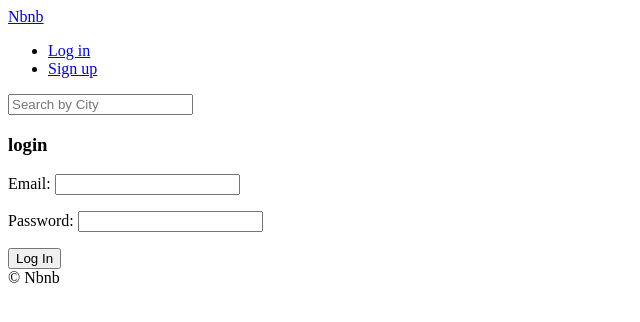
After one commit to Jamie-Cheon/airbnb-clone, a Django app: page /users/login in a window 1280 px wide. The commit adds this page. Shown: the top 322 px of the page, without its empty margins (0-640 px from the left). Run offline with Django 3.2, Linux system fonts and the light colour scheme.

Commit message:
finishing signup/login view

```diff
--- a/config/urls.py
+++ b/config/urls.py
@@ -21,6 +21,7 @@ from django.conf.urls.static import static
 urlpatterns = [
     path("", include("core.urls", namespace="core")),
     path("rooms/", include("rooms.urls", namespace="rooms")),
+    path("users/", include("users.urls", namespace="users")),
     path('admin/', admin.site.urls),
 ]
 
--- a/templates/partials/nav.html
+++ b/templates/partials/nav.html
@@ -1,4 +1,9 @@
 <a href="{% url "core:home" %}">Nbnb</a>
 <ul>
-    <li><a href="#">Login</a></li>
+    {% if user.is_authenticated %}
+        <li><a href="{% url "users:logout" %}">Log out</a></li>
+    {% else %}
+        <li><a href="{% url "users:login" %}">Log in</a></li>
+        <li><a href="{% url "users:signup" %}">Sign up</a></li>
+    {% endif %}
 </ul>
--- /dev/null
+++ b/templates/users/login.html
@@ -0,0 +1,13 @@
+{% extends "base.html" %}
+{% block page_name %}
+    Log In
+{% endblock page_name %}
+
+{% block content %}
+    <h3>login</h3>
+    <form method="post" action="{% url "users:login" %}">
+        {% csrf_token %}
+        {{ form.as_p }}
+        <button>Log In</button>
+    </form>
+{% endblock %}
--- /dev/null
+++ b/users/forms.py
@@ -0,0 +1,50 @@
+from django import forms
+from . import models
+
+
+class SignUpForm(forms.ModelForm):
+    password = forms.CharField(widget=forms.PasswordInput)
+    password1 = forms.CharField(widget=forms.PasswordInput, label="Confirm Password")
+
+    class Meta:
+        model = models.User
+        fields = ("first_name", "last_name", "email", "password", "password1")
+
+    def clean_email(self):
+        email = self.cleaned_data.get("email")
+        if models.User.objects.filter(email=email).exists():
+            raise forms.ValidationError("This email is already exist.")
+        else:
+            return email
+
+    def clean_password1(self):
+        password = self.cleaned_data.get("password")
+        password1 = self.cleaned_data.get("password1")
+
+        if password != password1:
+            raise forms.ValidationError("Not matching password.")
+        else:
+            return password
+
+    def save(self):
+        user = super().save(commit=False)
+        user.username = self.cleaned_data["email"]
+        user.set_password(self.cleaned_data["password"])
+        user.save()
+
+
+class LogInForm(forms.Form):
+    email = forms.EmailField()
+    password = forms.CharField(widget=forms.PasswordInput)
+
+    def clean(self):
+        email = self.cleaned_data.get("email")
+        password = self.cleaned_data.get("password")
+        try:
+            user = models.User.objects.get(email=email)
+            if user.check_password(password):
+                return self.cleaned_data
+            else:
+                self.add_error("password", forms.ValidationError("Password is wrong."))
+        except models.User.DoesNotExist:
+            self.add_error("email", forms.ValidationError("User does not exist."))
--- a/users/models.py
+++ b/users/models.py
@@ -39,6 +39,6 @@ class User(AbstractUser):
     gender = models.CharField(choices=GENDER_CHOICES, max_length=2, blank=True)
     bio = models.TextField(default="", blank=True)
     birthdate = models.DateField(blank=True, null=True)
-    language = models.CharField(choices=LANGUAGE_CHOICES, max_length=2, blank=True)
-    currency = models.CharField(choices=CURRENCY_CHOICES, max_length=3, blank=True)
+    language = models.CharField(choices=LANGUAGE_CHOICES, max_length=2, blank=True, default=LANGUAGE_ENGLISH)
+    currency = models.CharField(choices=CURRENCY_CHOICES, max_length=3, blank=True, default=CURRENCY_USD)
     superhost = models.BooleanField(default=False)
--- a/users/urls.py
+++ b/users/urls.py
@@ -0,0 +1,11 @@
+from django.urls import path
+from . import views
+
+app_name = "users"
+
+urlpatterns = [
+    path("signup", views.SignUpView.as_view(), name="signup"),
+    path("login", views.LoginView.as_view(), name="login"),
+    path("logout", views.log_out, name="logout"),
+
+]
--- a/users/views.py
+++ b/users/views.py
@@ -1,3 +1,42 @@
-from django.shortcuts import render
+from django.views.generic import FormView
+from django.shortcuts import redirect, reverse
+from django.urls import reverse_lazy
+from django.contrib.auth import authenticate, login, logout
+from . import forms
 
-# Create your views here.
+
+class SignUpView(FormView):
+
+    template_name = "users/signup.html"
+    form_class = forms.SignUpForm
+    success_url = reverse_lazy("core:home")
+
+    def form_valid(self, form):
+        form.save()
+        email = form.cleaned_data.get("email")
+        password = form.cleaned_data.get("password")
+        user = authenticate(request=self.request, username=email, password=password)
+        if user is not None:
+            login(self.request, user)
+        return super().form_valid(form)
+
+
+class LoginView(FormView):
+
+    template_name = "users/login.html"
+    form_class = forms.LogInForm
+    success_url = reverse_lazy("core:home")
+
+    def form_valid(self, form):
+        email = form.cleaned_data.get("email")
+        password = form.cleaned_data.get("password")
+        user = authenticate(request=self.request, username=email, password=password)
+        if user is not None:
+            login(self.request, user)
+        return super().form_valid(form)
+
+
+def log_out(request):
+    if request.user:
+        logout(request)
+        return redirect(reverse("core:home"))
```
Also changed, not shown: templates/users/signup.html (added, +13 -0 lines).
